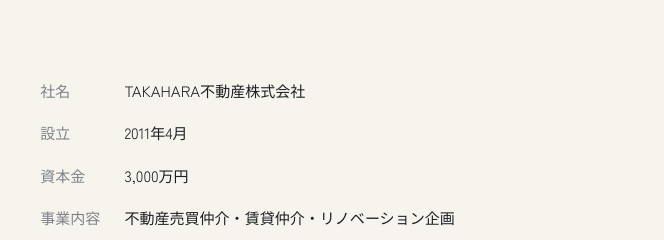
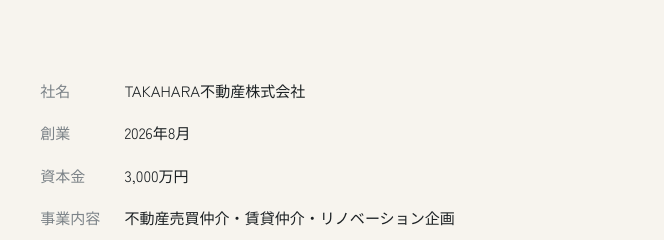
Before and after one commit to appears0510-rgb/mproject, a plain HTML site: page index.html in a window 1280 px wide. Shown: the part 5440-5680 px from the top of the page, 558-1222 px from the left. Drawn offline with Linux system fonts and the light colour scheme.

Commit message:
Change 設立 to 創業, update founding date to 2026-08
Co-Authored-By: Claude Sonnet 5 <noreply@anthropic.com>

```diff
--- a/index.html
+++ b/index.html
@@ -740,7 +740,7 @@
       </div>
       <dl class="info">
         <dt>社名</dt><dd>TAKAHARA不動産株式会社</dd>
-        <dt>設立</dt><dd>2011年4月</dd>
+        <dt>創業</dt><dd>2026年8月</dd>
         <dt>資本金</dt><dd>3,000万円</dd>
         <dt>事業内容</dt><dd>不動産売買仲介・賃貸仲介・リノベーション企画</dd>
         <dt>免許番号</dt><dd>福岡県知事(3)第XXXXX号</dd>
```
